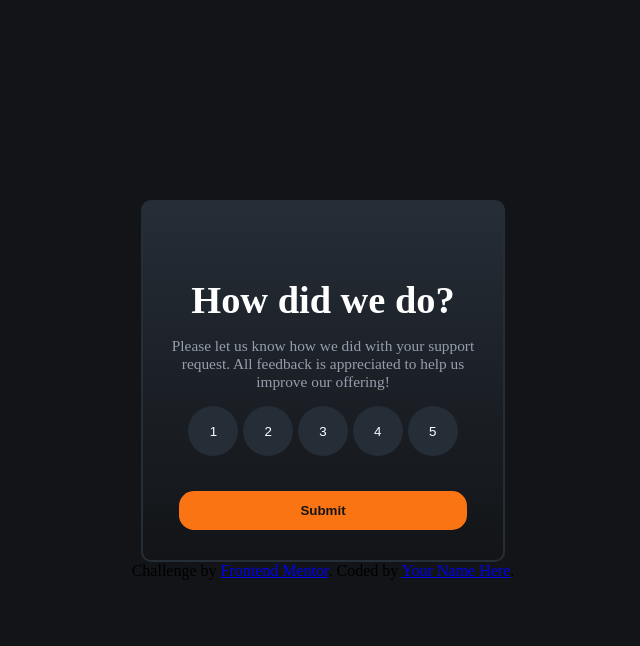
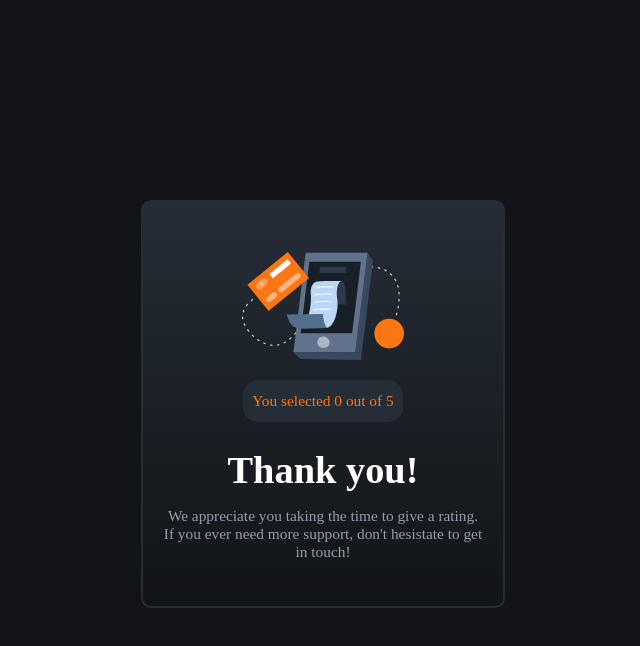
Before and after one commit to SiahBatterson/frontend-mentor-rating, a plain HTML site: page index.html in a window 1280 px wide. Both pictures are taken after a click on the button "Submit". Shown: the whole page, without its empty margins (317-957 px from the left). Drawn offline with Linux system fonts and the light colour scheme; a web font is replaced by a local one.

Commit message:
added js functionality and rating updates as well as dom manipulation

```diff
--- a/index.html
+++ b/index.html
@@ -21,6 +21,26 @@
     <div class="flex-container">
       <!-- Rating state start -->
       <div class="flex-container" id="rating-box">
+        <h1 id="title">How did we do?</h1>
+        <p id="sub-title">
+          Please let us know how we did with your support request. All feedback
+          is appreciated to help us improve our offering!
+        </p>
+        <div>
+          <button class="rating-button" value="1">1</button>
+          <button class="rating-button" value="2">2</button>
+          <button class="rating-button" value="3">3</button>
+          <button class="rating-button" value="4">4</button>
+          <button class="rating-button" value="5">5</button>
+        </div>
+        <button class="Submit" id="Submission">Submit</button>
+      </div>
+      <!-- Rating state end -->
+
+      <!-- Thank you state start -->
+
+      <!-- Rating state start -->
+      <div class="flex-container" id="thank-box">
         <h1>How did we do?</h1>
         <p>
           Please let us know how we did with your support request. All feedback
@@ -34,11 +54,6 @@
           <button class="rating-button" value="5">5</button>
         </div>
         <button class="Submit" id="Submission">Submit</button>
-      </div>
-
-      <!-- Rating state end -->
-
-      <!-- Thank you state start -->
 
       <!-- Thank you state end -->
 
--- a/script.js
+++ b/script.js
@@ -1,5 +1,17 @@
 submit_button = document.getElementById("Submission");
+thank_you = document.getElementById("thank-box");
+rating_box = document.getElementById("rating-box");
+
+var sent_image = document.createElement("img");
+sent_image.src = "/images/illustration-thank-you.svg";
+sent_image.setAttribute("height", "auto");
+sent_image.setAttribute("width", "auto");
+sent_image.setAttribute("alt", "Flower");
+
+thank_you.style.visibility = "hidden";
+
 var current_rating = 0;
+var final_value = 0;
 
 const allButtons = document.querySelectorAll(".rating-button");
 allButtons.forEach((button) => {
@@ -12,5 +24,25 @@ allButtons.forEach((button) => {
 submit_button.addEventListener("click", myFunction);
 
 function myFunction() {
-  console.log("triggered");
+  final_value = current_rating;
+  console.log("should thank you now");
+  switch_states();
 }
+
+function switch_states() {
+  var paras = document.getElementsByClassName("rating-button");
+
+  while (paras[0]) {
+    paras[0].parentNode.removeChild(paras[0]);
+  }
+
+  submit_button.remove();
+  rating_showcase = document.createElement("p");
+  rating_showcase.setAttribute("id", "rating-showcase");
+  rating_showcase.textContent = `You selected ${final_value} out of 5`;
+  rating_box.insertBefore(rating_showcase, rating_box.firstChild);
+  rating_box.insertBefore(sent_image, rating_box.firstChild);
+  document.getElementById("title").textContent = "Thank you!";
+  document.getElementById("sub-title").textContent =
+    "We appreciate you taking the time to give a rating. If you ever need more support, don't hesistate to get in touch!";
+}
--- a/styles.css
+++ b/styles.css
@@ -44,7 +44,6 @@ button {
 #rating-box {
   background-image: linear-gradient(hsl(213, 19%, 18%), hsl(216, 12%, 8%));
   border: 2px solid hsl(213, 19%, 18%);
-  font-size: 1.5vw;
   display: flex;
   padding: 20px;
   padding-top: 50px;
@@ -54,6 +53,20 @@ button {
   margin-top: 25vh;
   width: 25%;
   text-align: center;
+}
+
+#rating-showcase {
+  padding: 0px;
+  font-weight: 400;
+  width: 50%;
+  padding-top: 12px;
+  padding-bottom: 12px;
+  border-radius: 15px;
+  margin-top: 20px;
+  margin-bottom: 0px;
+  font-weight: 400;
+  background-color: hsl(213, 19%, 18%);
+  color: hsl(25, 97%, 53%);
 }
 
 h1 {
```
Also changed, not shown: 1 other file.
